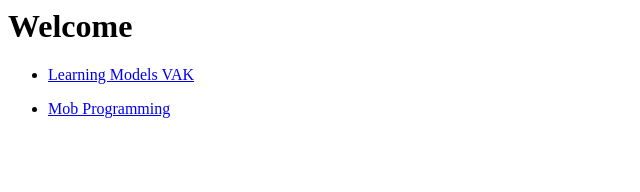
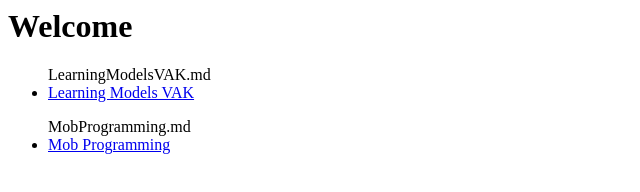
Before and after one commit to MarcMcIntosh/yabhoh, a plain HTML site: page index.html in a window 1280 px wide. Shown: the whole page, without its empty margins (0-640 px from the left). Drawn offline with Linux system fonts and the light colour scheme.

Commit message:
Deploy MarcMcIntosh/yabhoh to github.com/MarcMcIntosh/yabhoh.git:gh-pages

```diff
--- a/index.html
+++ b/index.html
@@ -3,9 +3,9 @@
         <base href="/yabhoh/" />
     </head>
     <body>  <h1>Welcome</h1>  <section class="index__section">
-    <ul>  <li><a href="LearningModelsVAK">Learning Models VAK</a></li>
+    <ul>  <section>LearningModelsVAK.md</section><li><a href="LearningModelsVAK">Learning Models VAK</a></li>
               </ul></section>
   <section class="index__section">
-    <ul>  <li><a href="MobProgramming">Mob Programming</a></li>
+    <ul>  <section>MobProgramming.md</section><li><a href="MobProgramming">Mob Programming</a></li>
               </ul></section>
 </body>
```
Also changed, not shown: Books/Test.md (added, +1 -0 lines).
